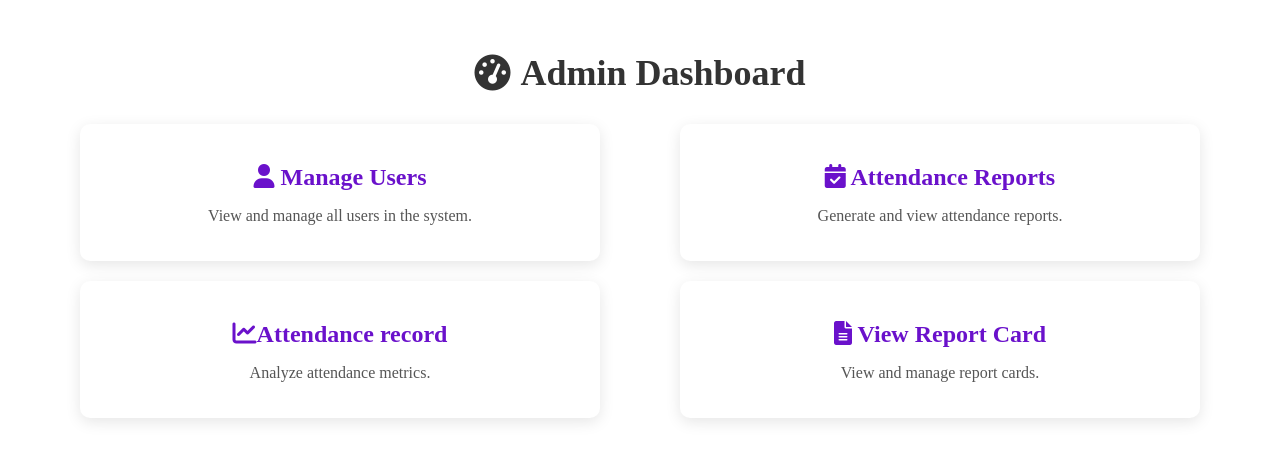
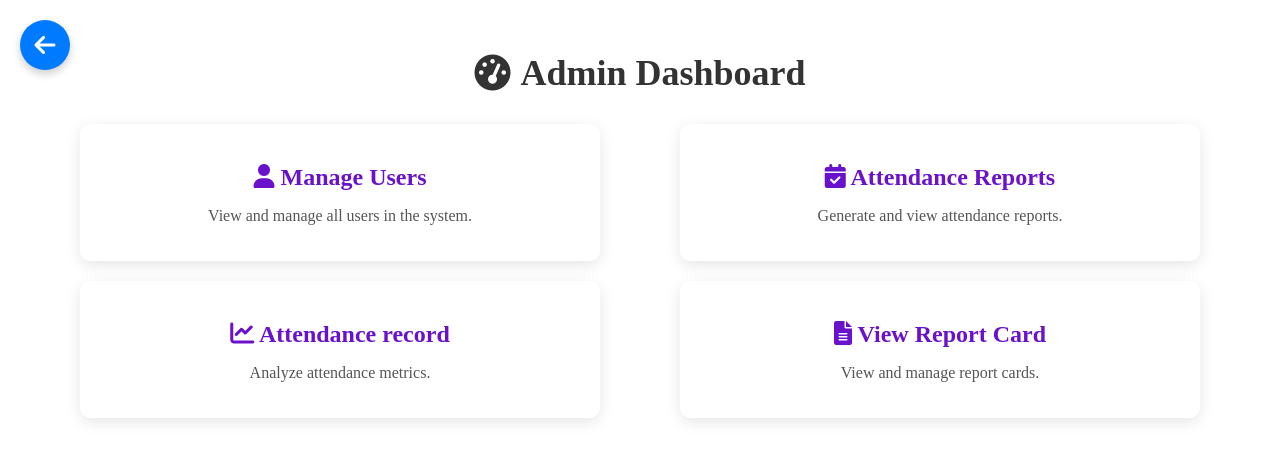
Before and after one commit to 231FA04843vu/A483, a plain HTML site: page admin_dashboard.html in a window 1280 px wide. Drawn offline with Linux system fonts and the light colour scheme; sample sign-in values are in the browser's storage.

Commit message:
admin_dashboard.html
Signed-off-by: AMS <231fa04843@gmail.com>

```diff
--- a/admin_dashboard.html
+++ b/admin_dashboard.html
@@ -6,8 +6,32 @@
     <link href="https://fonts.googleapis.com/css2?family=Poppins:wght@400;600&display=swap" rel="stylesheet">
     <link rel="stylesheet" href="styles.css">
     <link rel="stylesheet" href="https://cdnjs.cloudflare.com/ajax/libs/font-awesome/6.0.0-beta3/css/all.min.css">
+    <style>
+        .back-button {
+            position: fixed;
+            top: 20px;
+            left: 20px;
+            background-color: #007bff;
+            color: white;
+            border: none;
+            border-radius: 50%;
+            width: 50px;
+            height: 50px;
+            display: flex;
+            justify-content: center;
+            align-items: center;
+            cursor: pointer;
+            box-shadow: 0 4px 8px rgba(0, 0, 0, 0.2);
+            font-size: 24px;
+        }
+
+        .back-button:hover {
+            background-color: #0056b3;
+        }
+    </style>
 </head>
 <body>
+    <button class="back-button" onclick="goBack()"><i class="fas fa-arrow-left"></i></button>
     <div class="dashboard-container">
         <h1 class="dashboard-title"><i class="fas fa-tachometer-alt"></i> Admin Dashboard</h1>
         <div class="cards">
@@ -20,7 +44,7 @@
                 <p>Generate and view attendance reports.</p>
             </div>
             <div class="card" onclick="window.location.href='attendance_analysis.html'">
-                <h2><i class="fas fa-chart-line"></i>Attendance record </h2>
+                <h2><i class="fas fa-chart-line"></i> Attendance record </h2>
                 <p>Analyze attendance metrics.</p>
             </div>
             <div class="card" onclick="window.location.href='report_card.html'">
@@ -39,11 +63,14 @@
                 window.location.href = 'index.html';
             }
         });
+
         document.addEventListener('contextmenu', function(event) {
+            event.preventDefault();
+        });
 
-event.preventDefault();
-});
-
+        function goBack() {
+            window.history.back();
+        }
     </script>
 </body>
 </html>
```
